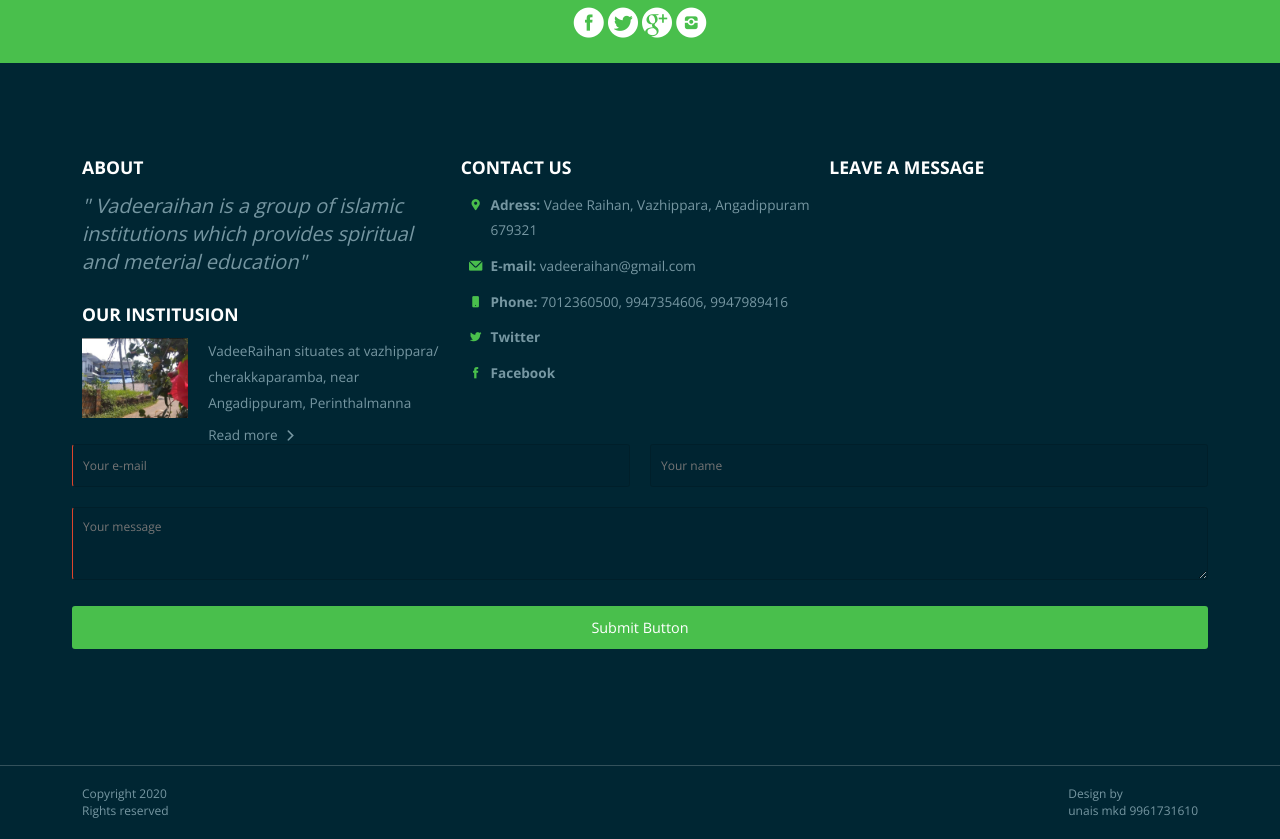
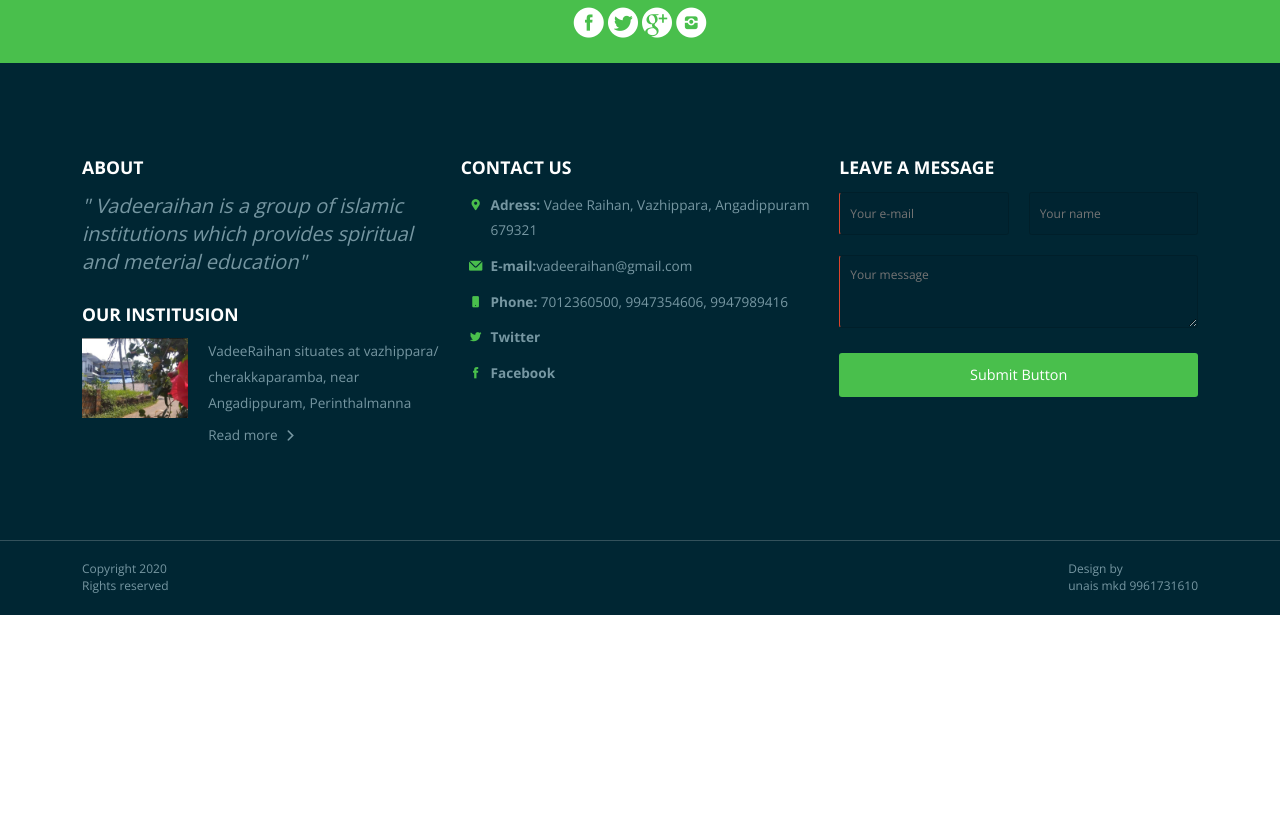
Before and after one commit to unaisvmkd/vadeeraihan, a plain HTML site: page gallery.html in a window 1280 px wide. Shown: the part 1240-2079 px from the top of the page. After the commit the page ends 1855 px from the top, so only its background shows below. Drawn offline with nearby package versions, Linux system fonts and the light colour scheme.

Commit message:
Update gallery.html

```diff
--- a/gallery.html
+++ b/gallery.html
@@ -194,7 +194,7 @@
         </div>
       </article>
     </main>
-     <!-- FOOTER -->
+    <!-- FOOTER -->
     <footer>
       <!-- Social -->
       <div class="background-primary padding text-center">
@@ -244,7 +244,7 @@ Vadeeraihan is a group of islamic institutions which provides spiritual and mete
                   <i class="icon-mail text-primary text-size-12"></i>
                 </div>
                 <div class="s-11 m-11 l-11 margin-bottom-10">
-                  <p><b>E-mail:</b><a href="https://www.google.com/gmail/" class="text-primary-hover"> vadeeraihan@gmail.com</a></p>
+                  <p><b>E-mail:</b><a href="https://www.google.com/gmail/" class="text-primary-hover">vadeeraihan@gmail.com</a></p>
                 </div>
               </div>
               <div class="line">
@@ -274,7 +274,9 @@ Vadeeraihan is a group of islamic institutions which provides spiritual and mete
             </div>
 
             <!-- Collumn 3 -->
-            <h4 class="text-uppercase text-strong">Leave a Message</h4>
+            <div class="s-12 m-12 l-4">
+
+               <h4 class="text-uppercase text-strong">Leave a Message</h4>
               <form  class="customform text-white" method="post" action="https://script.google.com/macros/s/AKfycbz8AGO0fKQSvlLqD6wVX9vrRwpHy9YmTH7xxqQVgg/exec">
                 <div class="line">
                   <div class="margin">
```
